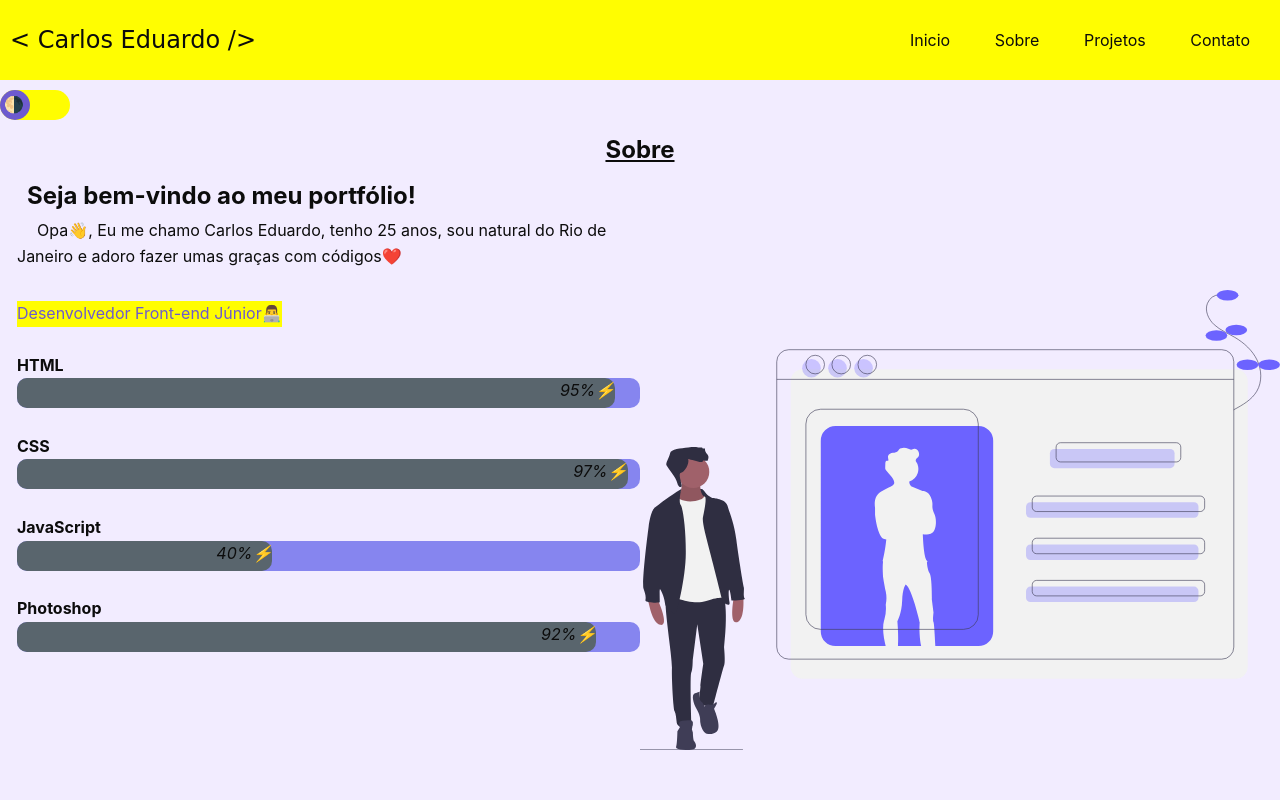
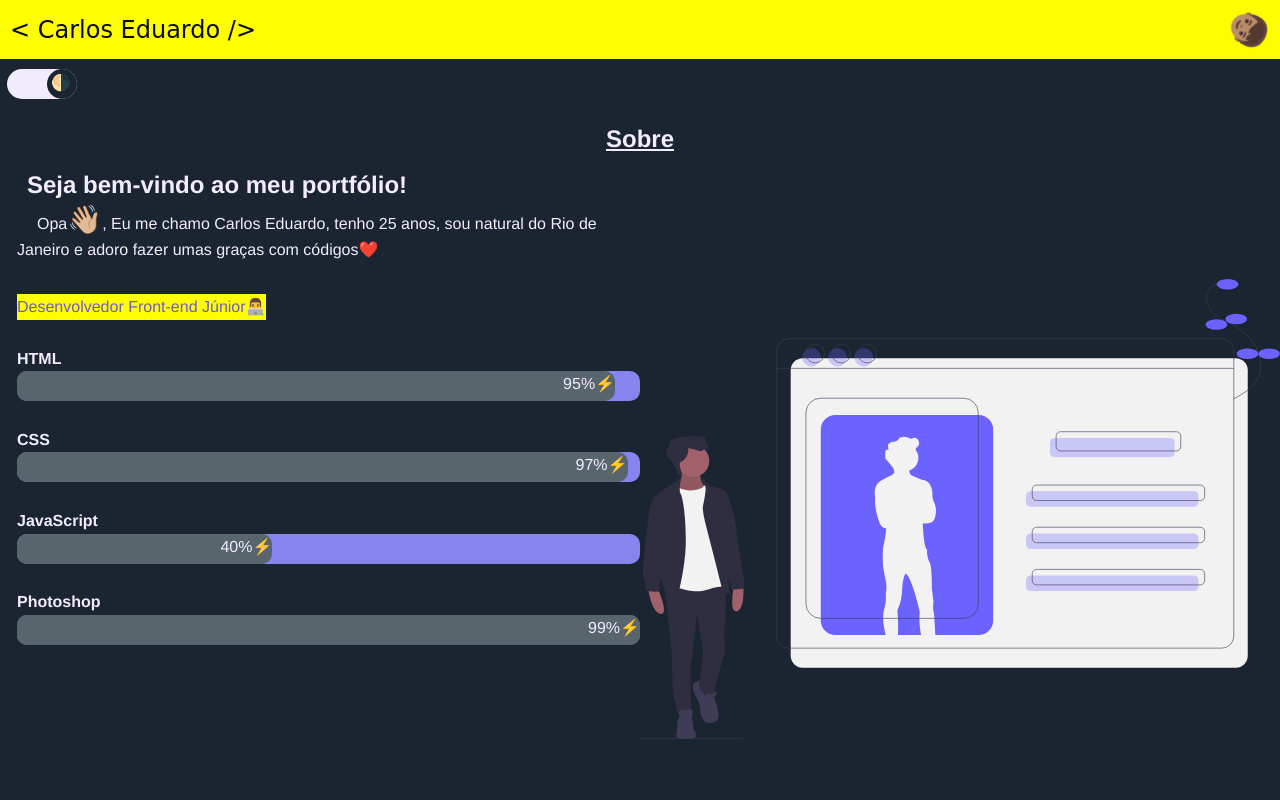
Before and after one commit to Carlosmelo1295/My-Portfolio, a plain HTML site: page index.html in a window 1280 px wide. Both pictures are taken after a click on the element 15 px from the left and 105 px from the top of the page. Shown: the top 800 px of the page. Drawn offline with Linux system fonts and the light colour scheme.

Commit message:
:construction:

```diff
--- a/index.html
+++ b/index.html
@@ -12,12 +12,7 @@
 	<header>
 		<span>
 			< Carlos Eduardo /> </span>
-		<ul>
-			<li><a href="#">Inicio</a></li>
-			<li><a href="#">Sobre</a></li>
-			<li><a href="#">Projetos</a></li>
-			<li><a href="#">Contato</a></li>
-		</ul>
+		<span id="emojiBoy">&#128102;&#127997;</span>
 	</header>
 	<div class="slideBox">
 		<div class="slideInside">
@@ -29,7 +24,8 @@
 		<h2>Sobre</h2>
 		<h1>Seja bem-vindo ao meu portfólio!</h1>
 		<p>
-			Opa👋, Eu me chamo Carlos Eduardo, tenho 25 anos, sou natural do Rio de
+			Opa<span id="emojiHand">&#128075;&#127996;</span>, Eu me chamo Carlos Eduardo, tenho 25 anos, sou natural do
+			Rio de
 			Janeiro e adoro fazer umas graças com códigos❤️
 		</p>
 
@@ -69,10 +65,7 @@
 		<div>
 			<h3>Tomatão</h3>
 			<p>
-				Lorem ipsum dolor, sit amet consectetur adipisicing elit. Dicta unde
-				sequi fugit laboriosam, quibusdam, quis sunt adipisci asperiores sed
-				blanditiis eius ab cumque magnam rerum a voluptatibus! Aliquid, eos
-				assumenda.
+				O tomatão é um projeto simples de um pomodoro para auxiliar na hora dos estudos.
 			</p>
 
 			<svg xmlns="http://www.w3.org/2000/svg" id="git-tomatao" width="35" height="35" viewBox="0 0 24 24"
@@ -85,7 +78,8 @@
 
 		<div>
 			<h3>Lista de tarefas</h3>
-
+			<p>Irmã do tomatão, a lista de tarefas foi criada com o mesmo intuito, de auxiliar na hora dos estudos
+				possibilitando o usuário criar e excluir tarefas com simples cliques.</p>
 			<svg xmlns="http://www.w3.org/2000/svg" id="git-tarefas" width="35" height="35" viewBox="0 0 24 24"
 				stroke-width="1.5" stroke="white" fill="none" stroke-linecap="round" stroke-linejoin="round">
 				<path stroke="none" d="M0 0h24v24H0z" fill="none" />
@@ -96,6 +90,7 @@
 
 		<div>
 			<h3>Página inicial do Orkut</h3>
+			<p>Cópia da página de login do nosso velho e querido Orkut.</p>
 
 			<svg xmlns="http://www.w3.org/2000/svg" id="git-orkut" width="35" height="35" viewBox="0 0 24 24"
 				stroke-width="1.5" stroke="white" fill="none" stroke-linecap="round" stroke-linejoin="round">
@@ -106,16 +101,18 @@
 		</div>
 	</article>
 
-	<footer class="contatos">
+	<footer class="contatos" id="contatos">
 		<h2>Contato</h2>
-		<svg xmlns="http://www.w3.org/2000/svg" class="icon icon-tabler icon-tabler-brand-github" width="44" height="44"
-			viewBox="0 0 24 24" stroke-width="1.5" stroke="#000000" fill="none" stroke-linecap="round"
+		<div>
+			<svg xmlns="http://www.w3.org/2000/svg" class="icon icon-tabler icon-tabler-brand-github" width="44"
+				height="44" viewBox="0 0 24 24" stroke-width="1.5" stroke="#000000" fill="none" stroke-linecap="round"
 				stroke-linejoin="round">
 				<path stroke="none" d="M0 0h24v24H0z" fill="none" />
 				<path
 					d="M9 19c-4.3 1.4 -4.3 -2.5 -6 -3m12 5v-3.5c0 -1 .1 -1.4 -.5 -2c2.8 -.3 5.5 -1.4 5.5 -6a4.6 4.6 0 0 0 -1.3 -3.2a4.2 4.2 0 0 0 -.1 -3.2s-1.1 -.3 -3.5 1.3a12.3 12.3 0 0 0 -6.2 0c-2.4 -1.6 -3.5 -1.3 -3.5 -1.3a4.2 4.2 0 0 0 -.1 3.2a4.6 4.6 0 0 0 -1.3 3.2c0 4.6 2.7 5.7 5.5 6c-.6 .6 -.6 1.2 -.5 2v3.5" />
 			</svg>
-
+		</div>
+		<div>
 			<svg xmlns="http://www.w3.org/2000/svg" class="icon icon-tabler icon-tabler-brand-instagram" width="44"
 				height="44" viewBox="0 0 24 24" stroke-width="1.5" stroke="#000000" fill="none" stroke-linecap="round"
 				stroke-linejoin="round">
@@ -124,7 +121,8 @@
 				<circle cx="12" cy="12" r="3" />
 				<line x1="16.5" y1="7.5" x2="16.5" y2="7.501" />
 			</svg>
-
+		</div>
+		<div>
 			<svg xmlns="http://www.w3.org/2000/svg" class="icon icon-tabler icon-tabler-mail" width="44" height="44"
 				viewBox="0 0 24 24" stroke-width="1.5" stroke="#000000" fill="none" stroke-linecap="round"
 				stroke-linejoin="round">
@@ -132,6 +130,7 @@
 				<rect x="3" y="5" width="18" height="14" rx="2" />
 				<polyline points="3 7 12 13 21 7" />
 			</svg>
+		</div>
 	</footer>
 
 	<script src="js/main.js"></script>
--- a/js/main.js
+++ b/js/main.js
@@ -87,101 +87,81 @@ const repoOrkut = document
 		);
 	});
 
-function percentageSkill(fistSkill, secondSkill, thirdSkill, fourthSkill) {
+const getAllSkills = document.querySelectorAll(".skillDentro");
 
-	fistSkill = (percentage, width) => {
-		const skill1 = document.querySelector(".skil1-dentro");
+getAllSkills.forEach(function (elementos) {
 	const newElement = document.createElement("i");
-		skill1.insertAdjacentElement("beforeend", newElement);
+	elementos.insertAdjacentElement("beforeend", newElement);
+});
+
+const htmlSkill = (width = 0, percentage = 0) => {
 	let interval1 = setInterval(() => {
 		if (width > 95) {
 			clearInterval(interval1);
 		} else {
 			width++;
-				skill1.style.width = `${width}%`;
-				newElement.textContent = `${percentage++}%⚡️`;
+			getAllSkills[0].style.width = `${width}%`;
+			getAllSkills[0].textContent = `${percentage++}%⚡️`;
 		}
 	}, 30);
 };
-	fistSkill(0, 0)
 
-	//👽
-
-	secondSkill = (percentage, width) => {
-		const skill2 = document.querySelector(".skil2-dentro");
-		const newElement = document.createElement("i");
-		skill2.insertAdjacentElement("beforeend", newElement);
-
+const cssSkill = (width = 0, percentage = 0) => {
 	let interval2 = setInterval(() => {
 		if (width > 97) {
 			clearInterval(interval2);
 		} else {
 			width++;
-				skill2.style.width = `${width}%`;
-				newElement.textContent = `${percentage++}%⚡️`;
+			getAllSkills[1].style.width = `${width}%`;
+			getAllSkills[1].textContent = `${percentage++}%⚡️`;
 		}
 	}, 30);
 };
-	secondSkill(0, 0)
-
-	//👽
-
-	thirdSkill = (percentage, width) => {
-		const skill3 = document.querySelector(".skil3-dentro");
-		const newElement = document.createElement("i");
-		skill3.insertAdjacentElement("beforeend", newElement);
-
+const jsSkill = (width = 0, percentage = 0) => {
 	let interval3 = setInterval(() => {
 		if (width > 40) {
 			clearInterval(interval3);
 		} else {
 			width++;
-				skill3.style.width = `${width}%`;
-				newElement.textContent = `${percentage++}%⚡️`;
+			getAllSkills[2].style.width = `${width}%`;
+			getAllSkills[2].textContent = `${percentage++}%⚡️`;
 		}
 	}, 40);
 };
-	thirdSkill(0, 0)
 
-	//👽
-
-	fourthSkill = (percentage, width) => {
-		const skill4 = document.querySelector(".skil4-dentro");
-		const newElement = document.createElement("i");
-		skill4.insertAdjacentElement("beforeend", newElement);
-
+const psSkill = (width = 0, percentage = 0) => {
 	let interval4 = setInterval(() => {
-			if (width > 92) {
+		if (width > 99) {
 			clearInterval(interval4);
 		} else {
 			width++;
-				skill4.style.width = `${width}%`;
-				newElement.textContent = `${percentage++}%⚡️`;
+			getAllSkills[3].style.width = `${width}%`;
+			getAllSkills[3].textContent = `${percentage++}%⚡️`;
 		}
-		}, 40);
+	}, 30);
 };
-	fourthSkill(0, 0)
+htmlSkill();
+cssSkill();
+jsSkill();
+psSkill();
 
-}
-percentageSkill()
-
-let slide = document.querySelector(".slideInside")
+let slide = document.querySelector(".slideInside");
+let boxSlide = document.querySelector(".slideBox")
 
 function deslizarDireita() {
-	if (slide.style.float == "left") {
-		slide.style.float = "right"
-		document.body.style.backgroundColor = '#1B2431'
-		document.body.style.color = "#F2ECFF"
-
+	if (slide.style.float != "right") {
+		slide.style.float = "right";
+		document.body.style.backgroundColor = "#1B2431";
+		boxSlide.style.backgroundColor = "#F2ECFF";
+		document.body.style.color = "#F2ECFF";
+		slide.style.backgroundColor = "#1B2431"
 	} else {
-		slide.style.float = "left"
-		document.body.style.backgroundColor = '#F2ECFF'
-		document.body.style.color = "#0C0C0C"
+		slide.style.float = "left";
+		document.body.style.backgroundColor = "#F2ECFF";
+		boxSlide.style.backgroundColor = "#1B2431";
+		document.body.style.color = "#0C0C0C";
+		slide.style.backgroundColor = " #8685EF"
+	}
 }
 
-
-}
-
-
-
-slide.addEventListener("click", deslizarDireita)
+slide.addEventListener("click", deslizarDireita);
--- a/style/style.css
+++ b/style/style.css
@@ -3,7 +3,7 @@
     padding: 0;
     box-sizing: border-box;
     text-decoration: none;
-    font-family: -apple-system, BlinkMacSystemFont, 'Segoe UI', Roboto, Oxygen, Ubuntu, Cantarell, 'Open Sans', 'Helvetica Neue', sans-serif;
+    font-family: 'Franklin Gothic Medium', 'Arial Narrow', Arial, sans-serif;
 }
 
 :root {
@@ -17,10 +17,6 @@
 
 body {
     background-color: var(--background-color);
-    color: var(--txt-color-dark);
-}
-
-a {
     color: var(--txt-color-dark);
 }
 
@@ -42,20 +38,18 @@ header span {
     font-size: 18pt;
     font-weight: 400;
     cursor: pointer;
+
 }
 
-li {
-    margin: 10px;
-    padding: 10px;
-    display: inline-flex;
+#emojiBoy {
+    font-size: 25pt;
+    animation: anime infinite linear 2s;
 }
 
-li:hover {
-    background-color: var(--txt-color-white);
-    transform: scale(1.2);
-    transition: 200ms linear;
-    border-radius: 5px;
-
+@keyframes anime {
+    to {
+        transform: rotate(360deg);
+    }
 }
 
 h1 {
@@ -78,7 +72,7 @@ h3 {
     border-radius: 50px;
     background-color: var(--text-cards);
     height: 30px;
-    margin-top: 10px;
+    margin: 10px 7px;
 }
 
 
@@ -89,6 +83,7 @@ h3 {
     background-color: var(--background-cards);
     height: 30px;
     padding: 4px;
+    cursor: pointer;
 }
 
 .slideInside::after {
@@ -136,6 +131,10 @@ h3 {
     background-repeat: no-repeat;
 }
 
+#emojiHand {
+    font-size: 21pt;
+}
+
 .sobre {
     background-image: url("../image/undraw_profile_6l1l.svg");
     background-position: right;
@@ -177,7 +176,7 @@ h3 {
 }
 
 .projetos div p {
-    text-align: left;
+    text-align: justify;
 }
 
 .projetos div:hover {
@@ -206,13 +205,26 @@ i {
     margin-left: 10px;
 }
 
-.contatos {
+footer {
     padding: 10px;
     text-align: center;
     width: 100%;
     clear: both;
+
 }
 
-.icon {
+footer div {
+    background-color: var(--text-cards);
+    margin: 0 10px;
+    padding: 20px;
+    display: inline-block;
     cursor: pointer;
+    border-radius: 10px;
+    box-shadow: 7px 0px 0px black;
+    transition: 200ms ease-in-out;
 }
+
+footer div:hover {
+    box-shadow: 0px 0px 0px 3px black;
+
+}
```
Lines whose indentation alone changed are shown as unchanged.
